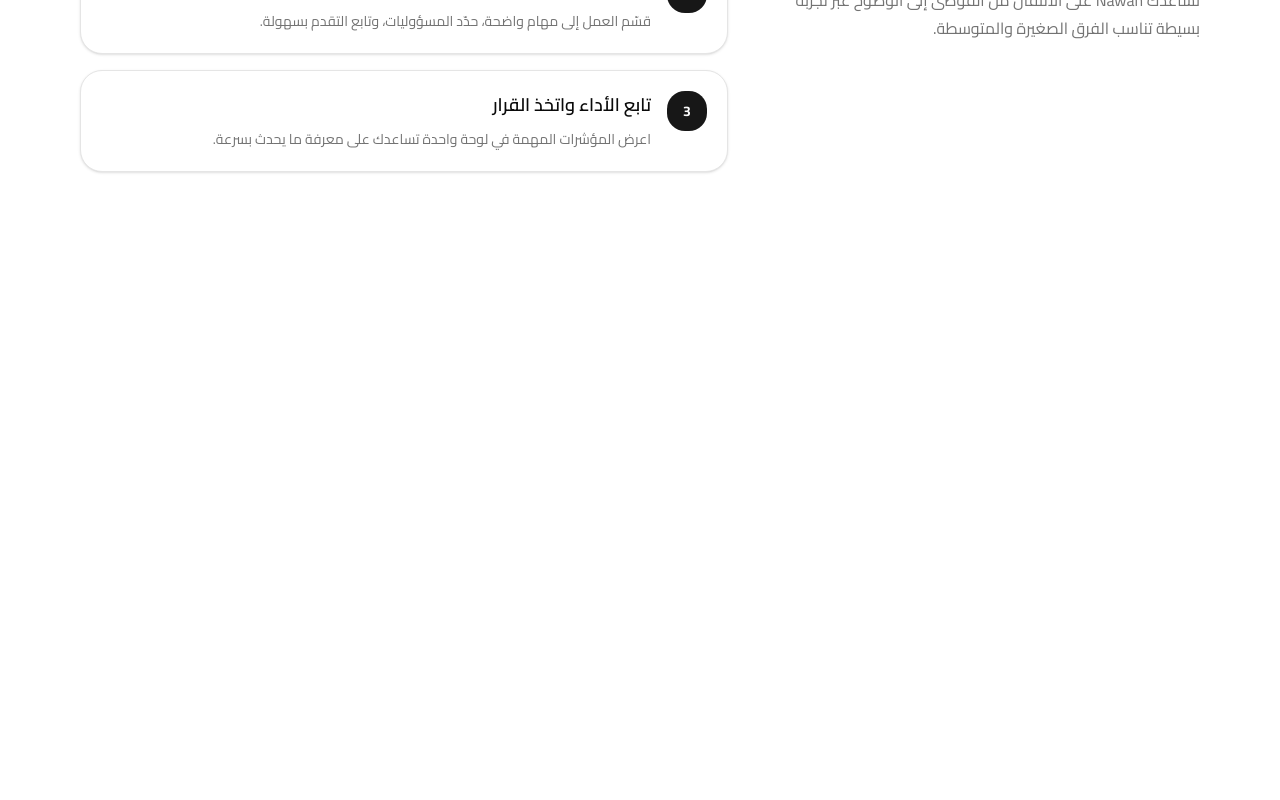
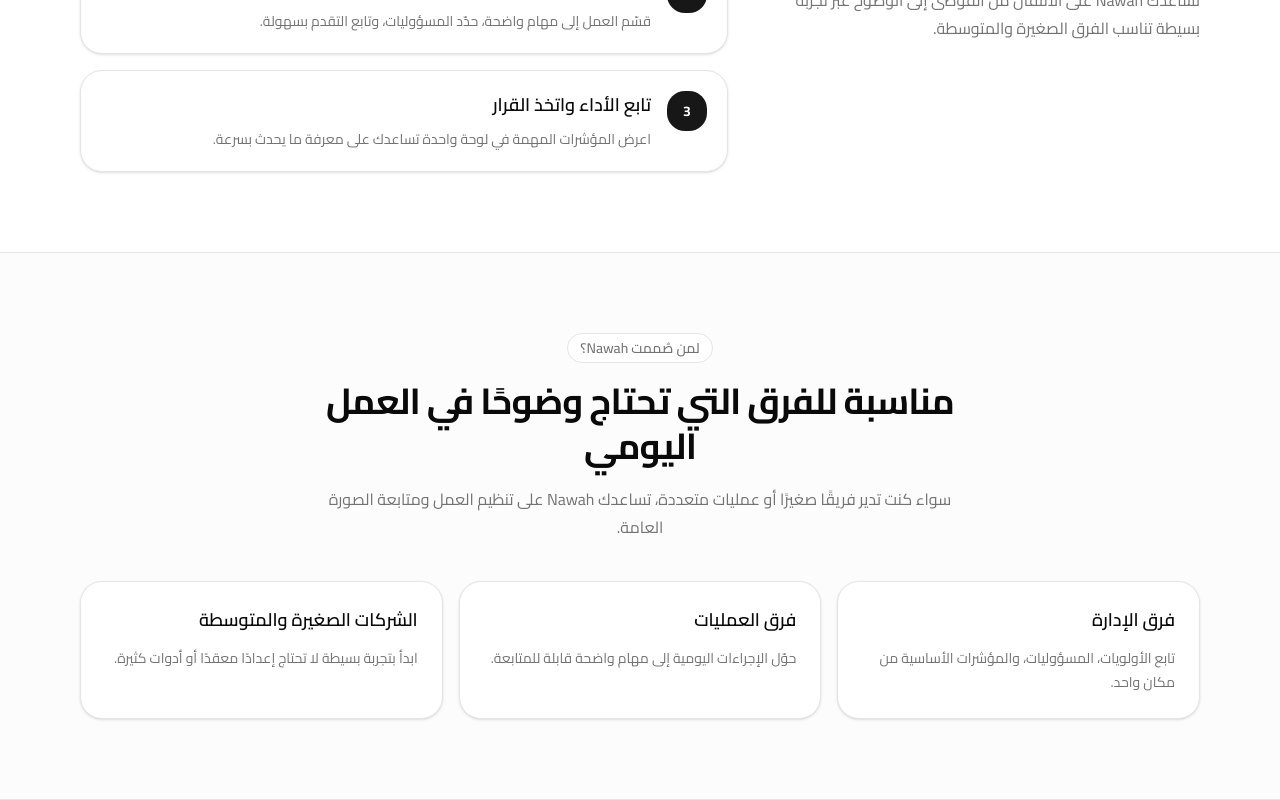
Before and after one commit to AmeenFlow/nawah-saas-dashboard, a Next.js app: page /ar in a window 1280 px wide. Shown: the part 1067-1867 px from the top of the page. Before the commit the page ends 1319 px from the top, so only its background shows below. Built offline with nearby package versions, Linux system fonts and the light colour scheme.

Commit message:
Add use cases section

```diff
--- a/src/app/[locale]/page.tsx
+++ b/src/app/[locale]/page.tsx
@@ -1,6 +1,7 @@
 import { HeroSection } from "@/components/sections/hero-section";
 import { StatsSection } from "@/components/sections/stats-section";
 import { WorkflowSection } from "@/components/sections/workflow-section";
+import { UseCasesSection } from "@/components/sections/use-cases-section";
 import { SiteHeader } from "@/components/shared/site-header";
 import { getDictionary } from "@/lib/dictionaries";
 import { isLocale } from "@/lib/locale";
@@ -43,6 +44,13 @@ export default async function HomePage({ params }: HomePageProps) {
         description={dictionary.home.workflow.description}
         steps={dictionary.home.workflow.steps}
       />
+
+      <UseCasesSection
+        badge={dictionary.home.useCases.badge}
+        title={dictionary.home.useCases.title}
+        description={dictionary.home.useCases.description}
+        items={dictionary.home.useCases.items}
+      />
     </main>
   );
 }
--- /dev/null
+++ b/src/components/sections/use-cases-section.tsx
@@ -0,0 +1,55 @@
+type UseCaseItem = Readonly<{
+    title: string;
+    description: string;
+}>;
+
+type UseCasesSectionProps = Readonly<{
+    badge: string;
+    title: string;
+    description: string;
+    items: UseCaseItem[];
+}>;
+
+export function UseCasesSection({
+    badge,
+    title,
+    description,
+    items,
+}: UseCasesSectionProps) {
+    return (
+        <section className="border-y bg-muted/30 py-14 md:py-20">
+            <div className="mx-auto max-w-6xl px-4">
+                <div className="mx-auto max-w-2xl text-center">
+                    <div className="inline-flex rounded-full border bg-background px-3 py-1 text-xs font-medium text-muted-foreground sm:text-sm">
+                        {badge}
+                    </div>
+
+                    <h2 className="mt-4 text-3xl font-bold leading-tight tracking-tight md:text-4xl">
+                        {title}
+                    </h2>
+
+                    <p className="mt-4 text-base leading-7 text-muted-foreground">
+                        {description}
+                    </p>
+                </div>
+
+                <div className="mt-10 grid gap-4 md:grid-cols-3">
+                    {items.map((item) => (
+                        <article
+                            key={item.title}
+                            className="rounded-3xl border bg-background p-6 shadow-sm"
+                        >
+                            <h3 className="text-lg font-semibold">
+                                {item.title}
+                            </h3>
+
+                            <p className="mt-3 text-sm leading-6 text-muted-foreground">
+                                {item.description}
+                            </p>
+                        </article>
+                    ))}
+                </div>
+            </div>
+        </section>
+    );
+}
--- a/src/messages/ar.json
+++ b/src/messages/ar.json
@@ -69,6 +69,25 @@
                 }
             ]
         },
+        "useCases": {
+            "badge": "لمن صُممت Nawah؟",
+            "title": "مناسبة للفرق التي تحتاج وضوحًا في العمل اليومي",
+            "description": "سواء كنت تدير فريقًا صغيرًا أو عمليات متعددة، تساعدك Nawah على تنظيم العمل ومتابعة الصورة العامة.",
+            "items": [
+                {
+                    "title": "فرق الإدارة",
+                    "description": "تابع الأولويات، المسؤوليات، والمؤشرات الأساسية من مكان واحد."
+                },
+                {
+                    "title": "فرق العمليات",
+                    "description": "حوّل الإجراءات اليومية إلى مهام واضحة قابلة للمتابعة."
+                },
+                {
+                    "title": "الشركات الصغيرة والمتوسطة",
+                    "description": "ابدأ بتجربة بسيطة لا تحتاج إعدادًا معقدًا أو أدوات كثيرة."
+                }
+            ]
+        },
         "features": {
             "badge": "المميزات",
             "title": "كل ما تحتاجه لإدارة فريقك بوضوح",
--- a/src/messages/en.json
+++ b/src/messages/en.json
@@ -69,6 +69,25 @@
                 }
             ]
         },
+        "useCases": {
+            "badge": "Who is Nawah for?",
+            "title": "Built for teams that need clarity in daily work",
+            "description": "Whether you manage a small team or multiple operations, Nawah helps you organize work and keep the bigger picture visible.",
+            "items": [
+                {
+                    "title": "Management teams",
+                    "description": "Track priorities, ownership, and key indicators from one place."
+                },
+                {
+                    "title": "Operations teams",
+                    "description": "Turn daily processes into clear, trackable tasks."
+                },
+                {
+                    "title": "Small and mid-sized businesses",
+                    "description": "Start with a simple experience that does not require complex setup or too many tools."
+                }
+            ]
+        },
         "features": {
             "badge": "Features",
             "title": "Everything you need to manage your team clearly",
```
